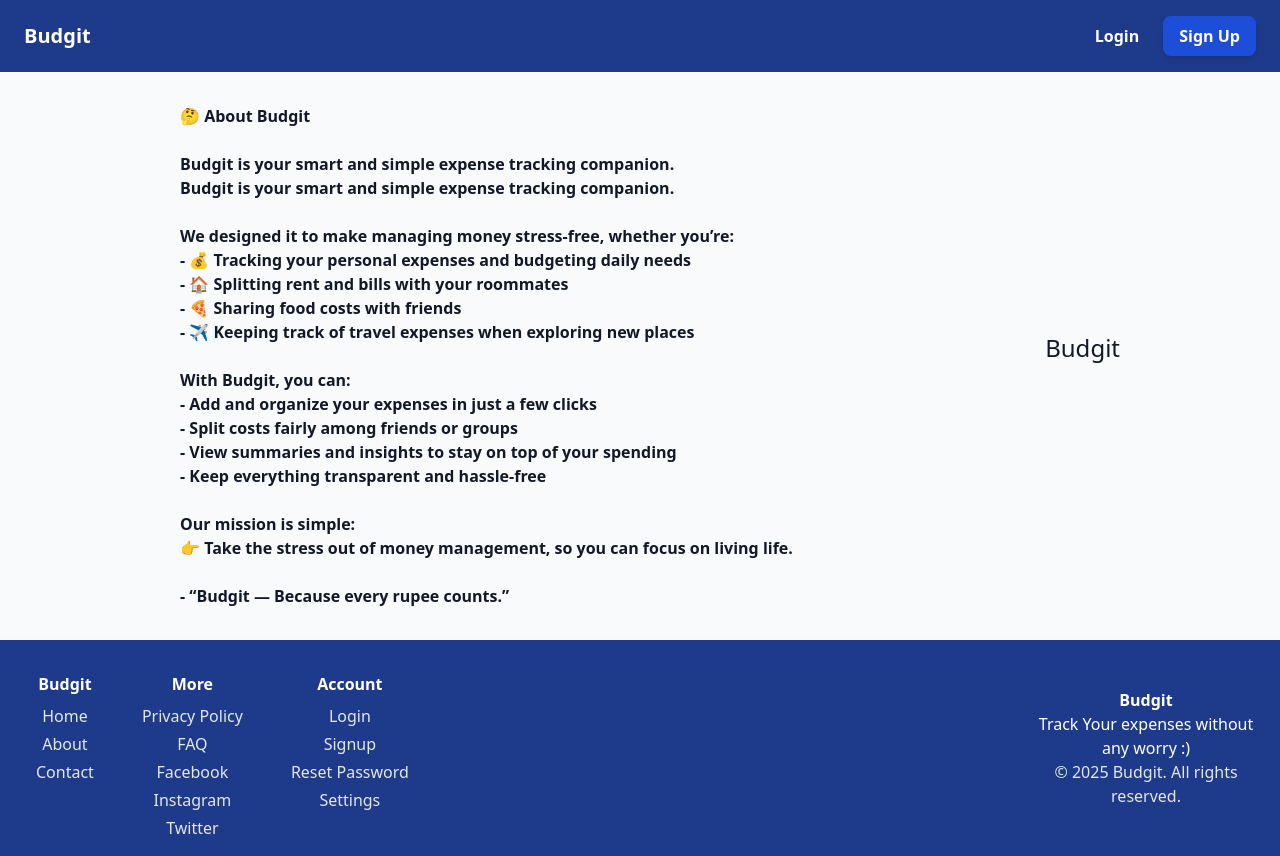
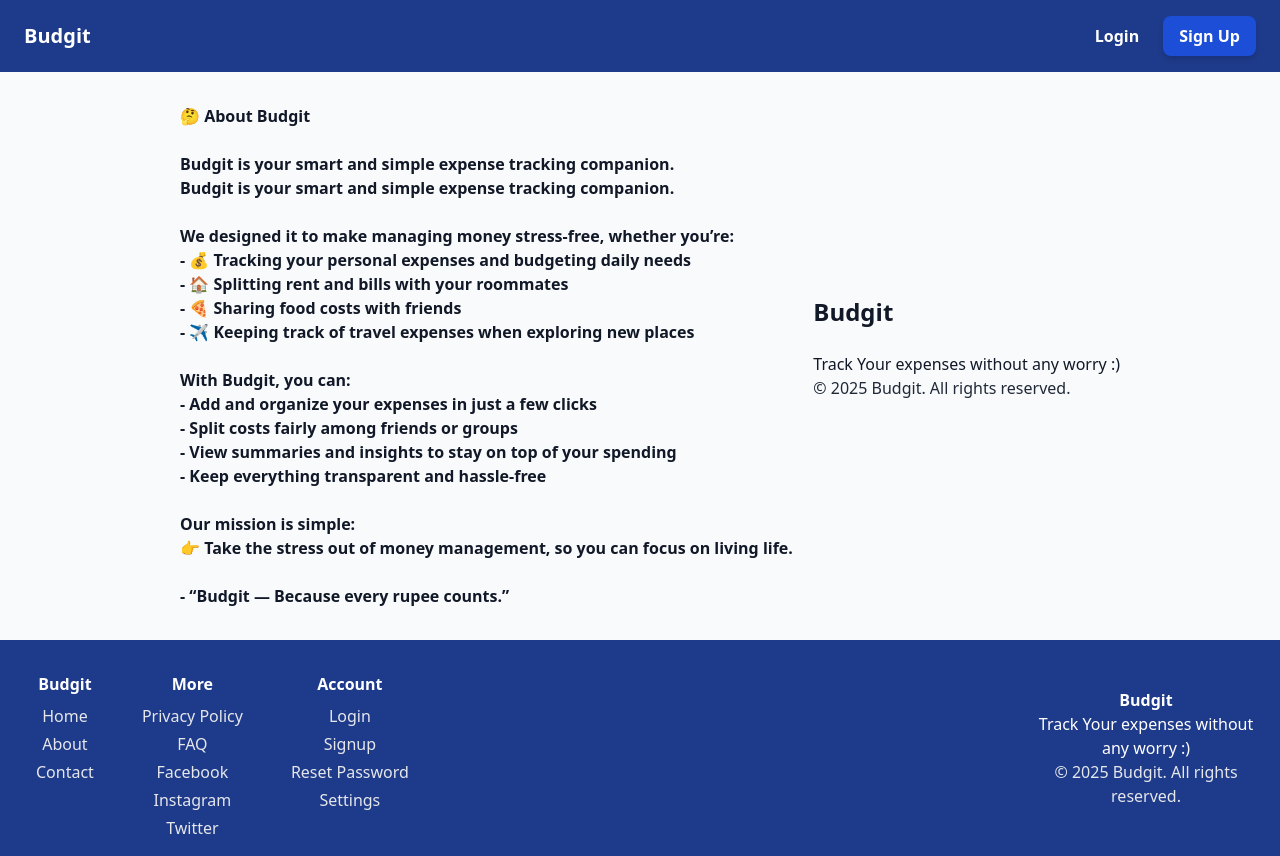
Before and after one commit to Prathamshetty318/Budgit, a React (Vite) app in the folder budgit-frontend/: page /about in a window 1280 px wide. Built offline with nearby package versions, Linux system fonts and the light colour scheme.

Commit message:
done with the basic changes

```diff
--- a/budgit-frontend/src/pages/About.jsx
+++ b/budgit-frontend/src/pages/About.jsx
@@ -20,8 +20,13 @@ function About(){
                     <p className="ms-5 font-semibold hover:underline">👉 Take the stress out of money management, so you can focus on living life.</p><br></br>
                     <p className="ms-5 font-semibold hover:underline"> - “Budgit — Because every rupee counts.”</p>
                 </div>
-                <h1 className="text-2xl font-italic">Budgit</h1>
-            </div>
+                <div className="item-center justify-center">
+                <h1 className="font-semibold item-center text-2xl justify-center">Budgit</h1><br></br>
+                <p>Track Your expenses without any worry :)</p>
+                <p className="text-gray-800">&copy; {new Date().getFullYear()} Budgit. All rights reserved.</p>
+
+                </div>
+                </div>
         </div>
     );
 }
--- a/budgit-frontend/src/pages/Login.jsx
+++ b/budgit-frontend/src/pages/Login.jsx
@@ -11,10 +11,10 @@ function Login() {
     };
 
     return (
-        <div className="flex items-center justify-center min-h-screen bg-gray-50">
+        <div className="flex items-center justify-center min-h-screen ">
         <form
             onSubmit={handleSubmit}
-            className="bg-white shadow-md rounded-lg p-8 w-full max-w-md"
+            className="bg-blue-300 shadow-md rounded-lg p-8 w-full max-w-md"
         >
             <h1 className="text-2xl font-bold mb-6  text-gray-800">
             Login :
--- a/budgit-frontend/src/pages/Resetpassword.jsx
+++ b/budgit-frontend/src/pages/Resetpassword.jsx
@@ -43,10 +43,10 @@ function Resetpassword() {
     };
 
     return (
-    <div className="flex items-center justify-center mt-10 bg-gray-50">
+    <div className="flex items-center justify-center mt-10 ">
         <form
         onSubmit={handleSubmit}
-        className="bg-white shadow-md rounded-lg p-8 w-full max-w-md"
+        className="bg-blue-300 shadow-md rounded-lg p-8 w-full max-w-md"
         >
         <h1 className="text-2xl font-bold mb-6 text-gray-800">
             Reset Password
--- a/budgit-frontend/src/pages/Signup.jsx
+++ b/budgit-frontend/src/pages/Signup.jsx
@@ -30,10 +30,10 @@ function Signup() {
     };
 
     return (
-        <div className="flex items-center justify-center min-h-screen bg-gray-50 overflow-x-hidden">
+        <div className="flex items-center justify-center min-h-screen  overflow-x-hidden">
         <form
             onSubmit={handleSubmit}
-            className="bg-white shadow-md rounded-lg p-8 w-full max-w-md"
+            className="bg-blue-300 shadow-md rounded-lg p-8 w-full max-w-md"
         >
         <h1 className="text-2xl font-bold mb-6 text-gray-800">Sign Up :</h1>
 
```
